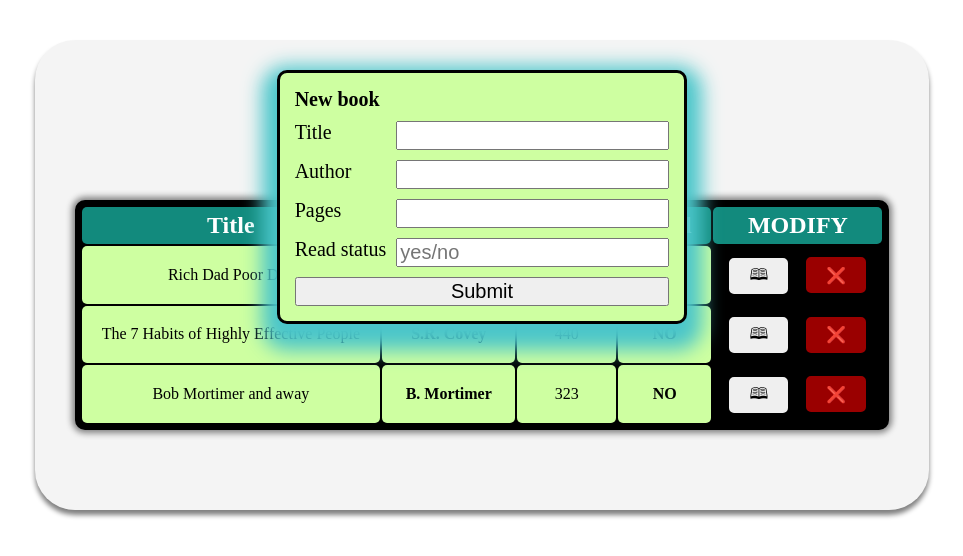
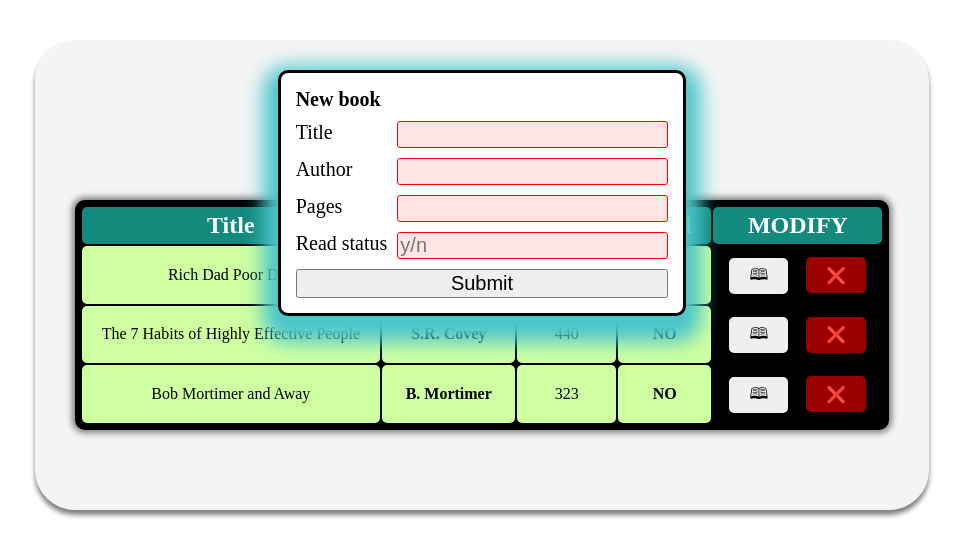
Before and after one commit to stef44n/library, a plain HTML site: page index.html in a window 1280 px wide. Both pictures are taken after a click on the button "New book". Shown: the whole page, without its empty margins (158-1121 px from the left). Drawn offline with Linux system fonts and the light colour scheme.

Commit message:
Add extra validation and styles

```diff
--- a/script.js
+++ b/script.js
@@ -65,8 +65,10 @@ function addBookToLibrary() {
     formContainer.append(pagesLabel);
 
     const pagesInput = document.createElement("input");
-    pagesInput.setAttribute("type", "text");
+    pagesInput.setAttribute("type", "number");
     pagesInput.setAttribute("name", "pages");
+    pagesInput.setAttribute("pattern", "^[0-9]+$");
+    pagesInput.setAttribute("min", "0");
     pagesInput.setAttribute("required", "");
     formContainer.append(pagesInput);
 
@@ -78,12 +80,14 @@ function addBookToLibrary() {
     const readInput = document.createElement("input");
     readInput.setAttribute("type", "text");
     readInput.setAttribute("name", "read");
-    readInput.setAttribute("placeholder", "yes/no");
+    readInput.setAttribute("pattern", "[YyNn]");
+    readInput.setAttribute("placeholder", "y/n");
     readInput.setAttribute("required", "");
     formContainer.append(readInput);
 
     const submitButton = document.createElement("input");
     submitButton.setAttribute("type", "submit");
+    submitButton.setAttribute("class", "submitBtn");
     formContainer.append(submitButton);
 
     const onSubmit = (el) => {
@@ -124,7 +128,7 @@ let book2 = new Book(
     "440",
     "NO"
 );
-let book3 = new Book("Bob Mortimer and away", "B. Mortimer", "323", "NO");
+let book3 = new Book("Bob Mortimer and Away", "B. Mortimer", "323", "NO");
 
 myLibrary.push(book1, book2, book3);
 
--- a/style.css
+++ b/style.css
@@ -124,7 +124,7 @@ tr :nth-child(2n) {
     z-index: 9;
     margin-top: 10px;
     border-radius: 10px;
-    background-color: #ceffa1;
+    background-color: white;
     box-shadow: rgb(75, 198, 202) 0px 11px 19px 15px;
 }
 
@@ -139,3 +139,15 @@ tr :nth-child(2n) {
 input[type="submit"] {
     grid-column: span 2;
 }
+
+input:invalid {
+    background-color: rgba(255, 0, 0, 0.1);
+    border: 1px solid red;
+    border-radius: 3px;
+}
+
+input:valid:not(.submitBtn) {
+    background-color: rgba(21, 255, 0, 0.1);
+    border: 1px solid green;
+    border-radius: 3px;
+}
```
